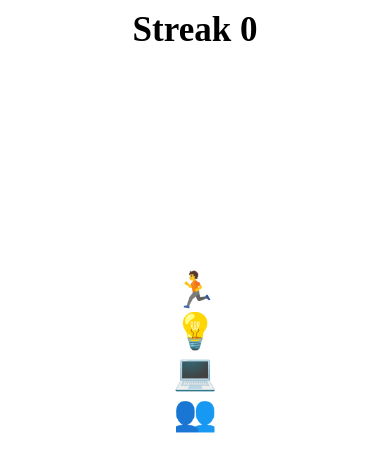
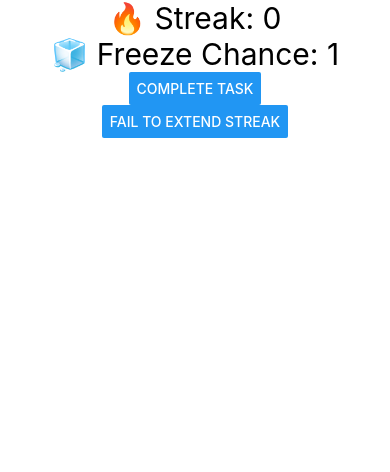
Before and after one commit to omomerong/onmyown, a React Native app: screen / in a window 390 px wide. Shown: the top 472 px of the page. Built offline with nearby package versions, Linux system fonts and the light colour scheme.

Commit message:
features: streak 기능 및 store 추가

```diff
--- a/src/App.tsx
+++ b/src/App.tsx
@@ -1,11 +1,12 @@
 import React from 'react'
 import { SafeAreaView } from 'react-native'
-import Homescreen from './screens/Homescreen'
+// import Homescreen from './screens/Homescreen'
+import StreakTracker from './screens/StreakTracker'
 
 const App = () => {
   return (
     <SafeAreaView>
-      <Homescreen />
+      <StreakTracker />
     </SafeAreaView>
   )
 }
--- /dev/null
+++ b/src/screens/StreakTracker.tsx
@@ -0,0 +1,37 @@
+import React from 'react'
+import { Button, Text, View } from 'react-native'
+import { observer } from 'mobx-react-lite'
+import { storesContext } from '../store'
+
+const StreakTracker = observer(() => {
+  const useStores = () => React.useContext(storesContext)
+  const { streakStore } = useStores()
+
+  console.log('streak in View: streak', streakStore.streak)
+
+  return (
+    <View
+      style={{
+        width: '100%',
+        height: '100%',
+        alignItems: 'center',
+        justifyContent: 'center',
+      }}
+    >
+      <Text style={{ fontSize: 30 }}>🔥 Streak: {streakStore.streak}</Text>
+      <Text style={{ fontSize: 30 }}>
+        🧊 Freeze Chance: {streakStore.freezeChance}
+      </Text>
+      <Button
+        onPress={() => streakStore.completeTask()}
+        title="Complete Task"
+      />
+      <Button
+        onPress={() => streakStore.failToExtendStreak()}
+        title="Fail to Extend Streak"
+      />
+    </View>
+  )
+})
+
+export default StreakTracker
--- /dev/null
+++ b/src/store/StreakStore.ts
@@ -0,0 +1,32 @@
+import { makeAutoObservable } from 'mobx'
+
+class StreakStore {
+  streak: number = 0 // 현재 연속 스트릭
+  freezeChance: number = 1 // 스트릭 유지 기회
+
+  constructor() {
+    makeAutoObservable(this)
+  }
+
+  // 투두 태스크 완료 시 streak 증가
+  completeTask() {
+    this.streak++
+  }
+
+  // 다음날 스트릭 연장 실패 시 처리
+  failToExtendStreak() {
+    if (this.freezeChance > 0) {
+      this.freezeChance-- // freeze 기회 사용
+    } else {
+      this.resetStreak()
+    }
+  }
+
+  // 스트릭 초기화
+  resetStreak() {
+    this.streak = 0
+    this.freezeChance = 1 // 초기화 후 freeze 기회 복원
+  }
+}
+
+export default new StreakStore()
--- /dev/null
+++ b/src/store/index.ts
@@ -0,0 +1,6 @@
+import React from 'react'
+import StreakStore from './StreakStore'
+
+export const storesContext = React.createContext({
+  streakStore: StreakStore,
+})
```
